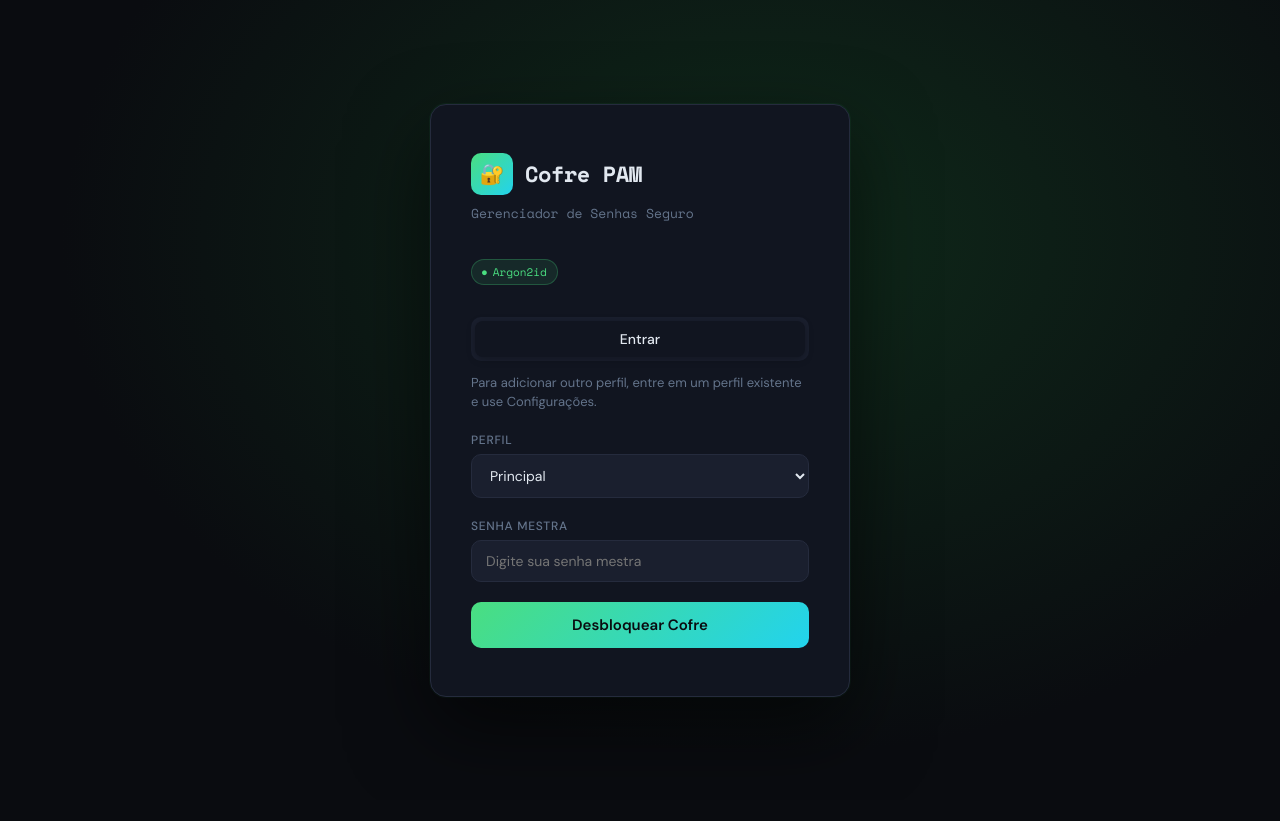
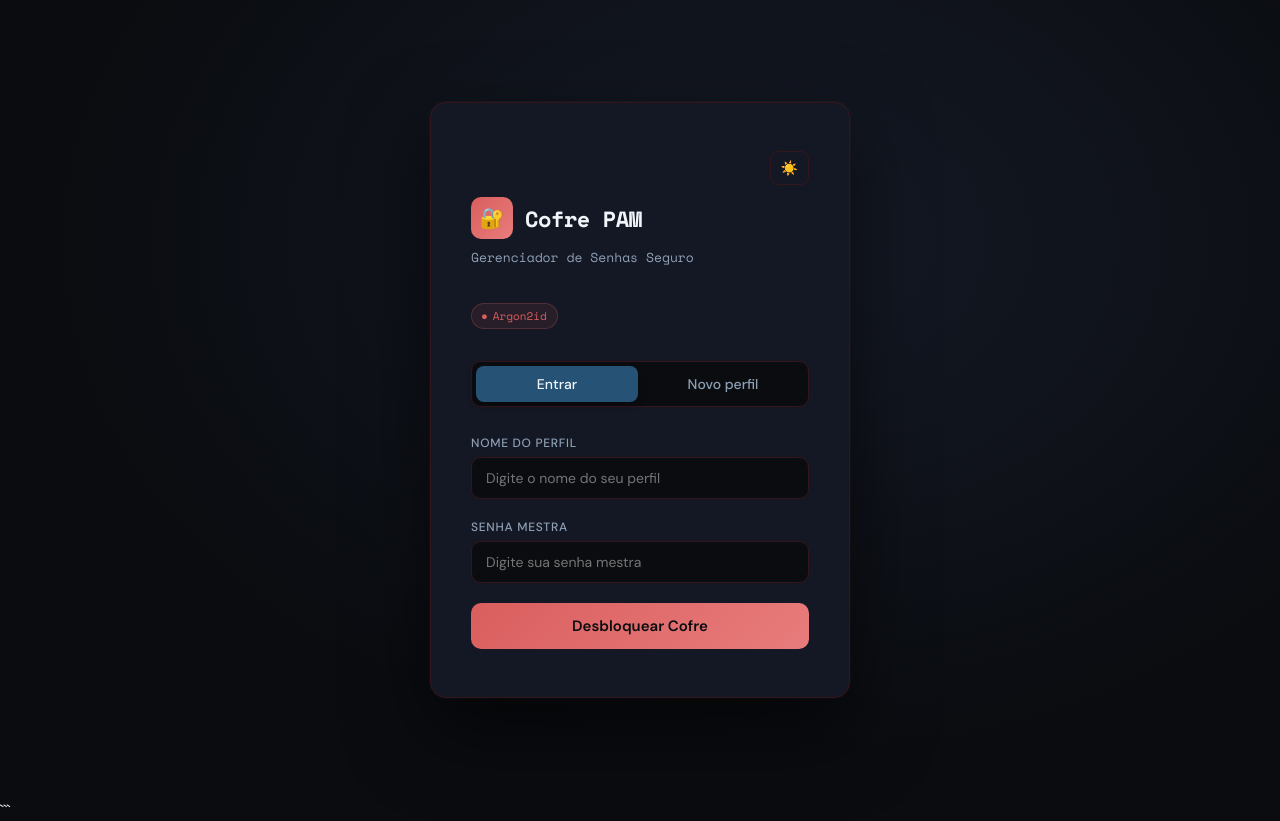
Before and after one commit to Felipebuen/Cofre-de-senhas-PAM, a Flask app: page / in a window 1280 px wide. Before the commit the page ends 697 px from the top, so only its background shows below. Run offline with Flask 3, Linux system fonts and the light colour scheme; data that the repository does not hold is empty.

Commit message:
feat: adicionar temas e perfis secundários
Permitir alternar entre os modos claro e escuro, salvando a preferência.

Exigir o nome do perfil no login e permitir criar perfis secundários na tela de entrada, mediante confirmação da senha mestra principal.

````diff
--- a/app.py
+++ b/app.py
@@ -79,6 +79,7 @@ def status():
     return jsonify({
         "cofre_existe": cofre.existe(),
         "perfis": cofre.listar_perfis(),
+        "perfil_principal": cofre.perfil_principal(),
         "perfil_atual": perfil if session.get("autenticado") else None,
         "autenticado": bool(session.get("autenticado") and cofre.esta_aberto(perfil, sessao_id)),
         "kdf": kdf_info(),
@@ -109,7 +110,11 @@ def inicializar():
 def login():
     dados = request.get_json(silent=True) or {}
     senha = dados.get("senha_mestra", "")
-    perfil = dados.get("perfil", "Principal")
+    perfil = dados.get("perfil", "")
+    if not isinstance(perfil, str) or not perfil.strip():
+        return jsonify({"erro": "Nome do perfil é obrigatório"}), 400
+    if not isinstance(senha, str):
+        return jsonify({"erro": "Senha mestra inválida"}), 400
     sessao_id = secrets.token_urlsafe(24)
     try:
         cofre.abrir(senha, perfil, sessao_id)
@@ -123,6 +128,36 @@ def login():
         return jsonify({"erro": str(e)}), 404
     except SenhaMestraIncorretaError:
         return jsonify({"erro": "Senha mestra incorreta"}), 401
+    except ValueError as e:
+        return jsonify({"erro": str(e)}), 400
+
+
+@app.route("/api/perfis/registrar", methods=["POST"])
+def registrar_perfil():
+    dados = request.get_json(silent=True) or {}
+    perfil_principal = dados.get("perfil_principal", "")
+    senha_principal = dados.get("senha_principal", "")
+    nome = dados.get("perfil", "")
+    senha = dados.get("senha_mestra", "")
+    if not all(isinstance(valor, str) for valor in (
+        perfil_principal, senha_principal, nome, senha
+    )):
+        return jsonify({"erro": "Preencha os dados do perfil principal e do novo perfil"}), 400
+    if len(senha) < 8:
+        return jsonify({"erro": "Senha mestra deve ter pelo menos 8 caracteres"}), 400
+    try:
+        cofre.criar_perfil_com_senha_principal(
+            nome, senha, perfil_principal, senha_principal
+        )
+        return jsonify({"ok": True, "perfis": cofre.listar_perfis()}), 201
+    except CofreNaoInicializadoError as e:
+        return jsonify({"erro": str(e)}), 404
+    except PerfilNaoEncontradoError as e:
+        return jsonify({"erro": str(e)}), 404
+    except SenhaMestraIncorretaError:
+        return jsonify({"erro": "Senha mestra do perfil principal incorreta"}), 401
+    except PerfilExistenteError as e:
+        return jsonify({"erro": str(e)}), 409
     except ValueError as e:
         return jsonify({"erro": str(e)}), 400
 
--- a/frontend/templates/index.html
+++ b/frontend/templates/index.html
@@ -12,19 +12,40 @@
 
     :root {
       --bg:        #0a0c10;
-      --surface:   #111520;
-      --surface2:  #1a1f2e;
-      --border:    #252b3d;
-      --accent:    #4ade80;
-      --accent2:   #22d3ee;
+      --surface:   #131824;
+      --surface2:  #265275;
+      --border:    #34151B;
+      --accent:    #DA5E5E;
+      --accent2:   #e87c7c;
+      --accent-rgb: 218, 94, 94;
+      --auth-glow: #151a26;
+      --on-accent: #0a0c10;
       --danger:    #f87171;
       --warn:      #fbbf24;
-      --text:      #e2e8f0;
-      --muted:     #64748b;
+      --text:      #f1f5f9;
+      --muted:     #8fa0b5;
       --mono:      'Space Mono', monospace;
       --sans:      'DM Sans', sans-serif;
       --r:         10px;
       --rr:        16px;
+      color-scheme: dark;
+    }
+
+    :root[data-theme="light"] {
+      --bg:        #f3f6fb;
+      --surface:   #ffffff;
+      --surface2:  #e6eef8;
+      --border:    #cbd7e6;
+      --accent:    #123b63;
+      --accent2:   #1d5b91;
+      --accent-rgb: 18, 59, 99;
+      --auth-glow: #e9f0f8;
+      --on-accent: #ffffff;
+      --danger:    #b42332;
+      --warn:      #9a6700;
+      --text:      #172b42;
+      --muted:     #62748a;
+      color-scheme: light;
     }
 
     html, body { height: 100%; background: var(--bg); color: var(--text); font-family: var(--sans); }
@@ -33,7 +54,7 @@
     #auth-screen {
       display: flex; align-items: center; justify-content: center;
       min-height: 100vh;
-      background: radial-gradient(ellipse at 60% 30%, #0f2a1a 0%, var(--bg) 65%);
+      background: radial-gradient(ellipse at 60% 30%, var(--auth-glow) 0%, var(--bg) 65%);
     }
 
     .auth-card {
@@ -42,8 +63,10 @@
       border: 1px solid var(--border);
       border-radius: var(--rr);
       padding: 48px 40px;
-      box-shadow: 0 32px 80px rgba(0,0,0,.6), 0 0 0 1px rgba(74,222,128,.06);
+      box-shadow: 0 32px 80px rgba(0,0,0,.6), 0 0 0 1px rgba(var(--accent-rgb),.06);
     }
+
+    .auth-theme-toggle-row { display: flex; justify-content: flex-end; margin-bottom: 12px; }
 
     .logo {
       display: flex; align-items: center; gap: 12px;
@@ -51,7 +74,7 @@
     }
     .logo-icon {
       width: 42px; height: 42px;
-      background: linear-gradient(135deg, #4ade80, #22d3ee);
+      background: linear-gradient(135deg, var(--accent), var(--accent2));
       border-radius: 10px;
       display: flex; align-items: center; justify-content: center;
       font-size: 20px;
@@ -61,7 +84,7 @@
 
     .kdf-badge {
       display: inline-flex; align-items: center; gap: 6px;
-      background: rgba(74,222,128,.1); border: 1px solid rgba(74,222,128,.25);
+      background: rgba(var(--accent-rgb),.1); border: 1px solid rgba(var(--accent-rgb),.25);
       color: var(--accent); font-family: var(--mono); font-size: 11px;
       padding: 4px 10px; border-radius: 20px; margin-bottom: 32px;
     }
@@ -69,8 +92,8 @@
 
     .tab-row {
       display: flex; gap: 4px;
-      background: var(--surface2); border-radius: var(--r);
-      padding: 4px; margin-bottom: 28px;
+      background: var(--bg); border-radius: var(--r);
+      padding: 4px; margin-bottom: 28px; border: 1px solid var(--border);
     }
     .tab-btn {
       flex: 1; padding: 9px; border: none; border-radius: 8px;
@@ -79,7 +102,7 @@
       background: transparent; color: var(--muted);
     }
     .tab-btn.active {
-      background: var(--surface); color: var(--text);
+      background: var(--surface2); color: var(--text);
       box-shadow: 0 2px 8px rgba(0,0,0,.3);
     }
 
@@ -90,14 +113,14 @@
     input[type="text"], input[type="password"], input[type="url"],
     textarea, select {
       width: 100%;
-      background: var(--surface2); border: 1px solid var(--border);
+      background: var(--bg); border: 1px solid var(--border);
       color: var(--text); font-family: var(--sans); font-size: 14px;
       padding: 11px 14px; border-radius: var(--r);
       outline: none; transition: border .2s;
     }
     input:focus, textarea:focus, select:focus {
       border-color: var(--accent);
-      box-shadow: 0 0 0 3px rgba(74,222,128,.12);
+      box-shadow: 0 0 0 3px rgba(var(--accent-rgb),.12);
     }
     textarea { resize: vertical; min-height: 80px; }
 
@@ -108,15 +131,15 @@
       transition: all .2s; position: relative; overflow: hidden;
     }
     .btn-primary {
-      background: linear-gradient(135deg, #4ade80, #22d3ee);
-      color: #0a0c10;
+      background: linear-gradient(135deg, var(--accent), var(--accent2));
+      color: var(--on-accent);
     }
-    .btn-primary:hover { opacity: .9; transform: translateY(-1px); box-shadow: 0 8px 24px rgba(74,222,128,.3); }
+    .btn-primary:hover { opacity: .9; transform: translateY(-1px); box-shadow: 0 8px 24px rgba(var(--accent-rgb),.3); }
     .btn-secondary {
-      background: var(--surface2); color: var(--text);
+      background: var(--bg); color: var(--text);
       border: 1px solid var(--border);
     }
-    .btn-secondary:hover { border-color: var(--accent); }
+    .btn-secondary:hover { border-color: var(--accent); background: var(--surface2); }
     .btn-danger { background: rgba(248,113,113,.15); color: var(--danger); border: 1px solid rgba(248,113,113,.3); }
     .btn-danger:hover { background: rgba(248,113,113,.25); }
     .btn-sm { width: auto; padding: 7px 14px; font-size: 13px; }
@@ -141,7 +164,7 @@
       display: flex; align-items: center; gap: 10px;
       margin-bottom: 20px;
     }
-    .sidebar-logo .logo-icon { width: 32px; height: 32px; font-size: 15px; border-radius: 8px; }
+    .sidebar-logo .logo-icon { width: 32px; height: 32px; font-size: 15px; border-radius: 8px; background: linear-gradient(135deg, var(--accent), var(--accent2)); color: var(--on-accent);}
     .sidebar-logo span { font-family: var(--mono); font-weight: 700; font-size: 15px; }
 
     .search-box {
@@ -167,12 +190,12 @@
       padding: 13px 12px; border-radius: var(--r); cursor: pointer;
       border: 1px solid transparent; transition: all .15s; margin-bottom: 4px;
     }
-    .cred-item:hover { background: var(--surface2); border-color: var(--border); }
-    .cred-item.active { background: rgba(74,222,128,.08); border-color: rgba(74,222,128,.3); }
+    .cred-item:hover { background: var(--bg); border-color: var(--border); }
+    .cred-item.active { background: rgba(var(--accent-rgb),.08); border-color: rgba(var(--accent-rgb),.3); }
     .cred-title { font-weight: 600; font-size: 14px; margin-bottom: 3px; }
     .cred-meta  { font-size: 12px; color: var(--muted); display: flex; gap: 8px; align-items: center; }
     .cat-badge {
-      background: var(--surface2); border: 1px solid var(--border);
+      background: var(--bg); border: 1px solid var(--border);
       font-size: 11px; padding: 2px 8px; border-radius: 20px; color: var(--muted);
     }
 
@@ -192,7 +215,8 @@
       background: transparent; color: var(--muted); border-radius: 8px;
       cursor: pointer; font-size: 14px; transition: all .2s;
     }
-    .icon-btn:hover { color: var(--text); border-color: var(--accent); }
+    .icon-btn:hover { color: var(--text); border-color: var(--accent); background: var(--surface2); }
+    .theme-toggle { color: var(--text); }
 
     /* ── Main panel ───────────────────────────────────────────── */
     .main-panel {
@@ -222,7 +246,7 @@
     .detail-label { font-size: 11px; color: var(--muted); text-transform: uppercase;
                     letter-spacing: .06em; margin-bottom: 6px; font-weight: 500; }
     .detail-value {
-      font-size: 14px; background: var(--surface2);
+      font-size: 14px; background: var(--surface);
       border: 1px solid var(--border); border-radius: var(--r);
       padding: 10px 14px; display: flex; align-items: center; justify-content: space-between;
       gap: 8px; word-break: break-all;
@@ -269,7 +293,7 @@
 
     /* ── Generator panel ──────────────────────────────────────── */
     #gen-panel {
-      background: var(--surface2); border: 1px solid var(--border);
+      background: var(--surface); border: 1px solid var(--border);
       border-radius: var(--rr); padding: 24px; margin-top: 8px;
     }
     #gen-panel h3 { font-size: 14px; font-weight: 600; margin-bottom: 16px; }
@@ -301,7 +325,7 @@
     .stat-card .stat-lbl { font-size: 13px; color: var(--muted); margin-top: 4px; }
     .cat-list { display: flex; flex-wrap: wrap; gap: 8px; }
     .cat-pill {
-      background: var(--surface2); border: 1px solid var(--border);
+      background: var(--bg); border: 1px solid var(--border);
       border-radius: 20px; padding: 6px 14px; font-size: 13px;
       display: flex; align-items: center; gap: 6px;
     }
@@ -309,7 +333,7 @@
 
     /* ── Settings panel ───────────────────────────────────────── */
     #settings-view .section-title { font-size: 13px; color: var(--muted); text-transform: uppercase;
-                                     letter-spacing: .06em; margin-bottom: 16px; font-weight: 500; }
+                                    letter-spacing: .06em; margin-bottom: 16px; font-weight: 500; }
     .settings-block {
       background: var(--surface); border: 1px solid var(--border);
       border-radius: var(--rr); padding: 24px; margin-bottom: 20px;
@@ -337,7 +361,7 @@
 
     /* ── Modal ────────────────────────────────────────────────── */
     .modal-overlay {
-      position: fixed; inset: 0; background: rgba(0,0,0,.7);
+      position: fixed; inset: 0; background: rgba(10, 12, 16, .8);
       display: flex; align-items: center; justify-content: center; z-index: 1000;
     }
     .modal-overlay.hidden { display: none; }
@@ -397,6 +421,9 @@
 <!-- ═══════════════════════ AUTH SCREEN ═══════════════════════ -->
 <div id="auth-screen">
   <div class="auth-card">
+    <div class="auth-theme-toggle-row">
+      <button class="icon-btn theme-toggle" type="button" data-theme-toggle onclick="alternarTema()" aria-label="Ativar modo claro" title="Ativar modo claro">☀️</button>
+    </div>
     <div class="logo">
       <div class="logo-icon">🔐</div>
       <span class="logo-text">Cofre PAM</span>
@@ -405,29 +432,27 @@
     <div class="kdf-badge" id="kdf-badge">Carregando...</div>
 
     <div class="tab-row">
-      <button class="tab-btn active" onclick="showTab('login')">Entrar</button>
-      <button class="tab-btn" id="criar-tab-btn" onclick="showTab('criar')">Criar Cofre</button>
+      <button class="tab-btn active" data-tab="login" onclick="showTab('login')">Entrar</button>
+      <button class="tab-btn" id="criar-tab-btn" data-tab="criar" onclick="showTab('criar')">Criar Cofre</button>
+      <button class="tab-btn hidden" id="criar-secundario-tab-btn" data-tab="criar-secundario" onclick="showTab('criar-secundario')">Novo perfil</button>
     </div>
-    <p class="text-muted hidden" id="existing-vault-help" style="margin:-16px 0 20px;line-height:1.5">
-      Para adicionar outro perfil, entre em um perfil existente e use Configurações.
-    </p>
 
     <!-- Login -->
-    <div id="tab-login">
+    <div id="tab-login" class="auth-tab-panel">
       <div class="field">
-        <label for="login-perfil">Perfil</label>
-        <select id="login-perfil"></select>
+        <label for="login-perfil">Nome do perfil</label>
+        <input type="text" id="login-perfil" maxlength="40" placeholder="Digite o nome do seu perfil" autocomplete="username" required onkeydown="if(event.key==='Enter')doLogin()" />
       </div>
       <div class="field">
         <label for="login-senha">Senha Mestra</label>
-        <input type="password" id="login-senha" placeholder="Digite sua senha mestra" onkeydown="if(event.key==='Enter')doLogin()" />
+        <input type="password" id="login-senha" placeholder="Digite sua senha mestra" autocomplete="current-password" onkeydown="if(event.key==='Enter')doLogin()" />
       </div>
       <button class="btn btn-primary" onclick="doLogin()">Desbloquear Cofre</button>
       <div class="err-msg" id="login-err"></div>
     </div>
 
     <!-- Criar -->
-    <div id="tab-criar" class="hidden">
+    <div id="tab-criar" class="auth-tab-panel hidden">
       <div class="field">
         <label for="criar-perfil">Nome do perfil</label>
         <input type="text" id="criar-perfil" maxlength="40" placeholder="Ex.: Felipe" />
@@ -444,6 +469,35 @@
       </div>
       <button class="btn btn-primary" onclick="doCriar()">Criar Cofre</button>
       <div class="err-msg" id="criar-err"></div>
+    </div>
+
+    <!-- Criar perfil secundário -->
+    <div id="tab-criar-secundario" class="auth-tab-panel hidden">
+      <p class="text-muted" style="margin:-8px 0 20px;line-height:1.5">
+        Confirme a senha mestra do perfil principal para autorizar. O novo perfil terá sua própria senha mestra.
+      </p>
+      <div class="field">
+        <label for="sec-principal-perfil">Perfil principal</label>
+        <input type="text" id="sec-principal-perfil" readonly />
+      </div>
+      <div class="field">
+        <label for="sec-principal-senha">Senha mestra do perfil principal</label>
+        <input type="password" id="sec-principal-senha" placeholder="Senha mestra do perfil principal" autocomplete="current-password" />
+      </div>
+      <div class="field">
+        <label for="sec-perfil">Nome do novo perfil</label>
+        <input type="text" id="sec-perfil" maxlength="40" placeholder="Ex.: Família" autocomplete="username" />
+      </div>
+      <div class="field">
+        <label for="sec-senha">Senha mestra do novo perfil</label>
+        <input type="password" id="sec-senha" placeholder="Mínimo 8 caracteres" autocomplete="new-password" />
+      </div>
+      <div class="field">
+        <label for="sec-conf">Confirmar senha mestra do novo perfil</label>
+        <input type="password" id="sec-conf" placeholder="Repita a senha" autocomplete="new-password" onkeydown="if(event.key==='Enter')doCriarPerfilSecundario()" />
+      </div>
+      <button class="btn btn-primary" onclick="doCriarPerfilSecundario()">Criar perfil secundário</button>
+      <div class="err-msg" id="secundario-err"></div>
     </div>
   </div>
 </div>
@@ -477,6 +531,7 @@
       <button class="icon-btn" title="Dashboard" onclick="showDash()">📊</button>
       <button class="icon-btn" title="Gerador de Senhas" onclick="showGen()">⚡</button>
       <button class="icon-btn" title="Configurações" onclick="showSettings()">⚙️</button>
+      <button class="icon-btn theme-toggle" type="button" data-theme-toggle onclick="alternarTema()" aria-label="Ativar modo claro" title="Ativar modo claro">☀️</button>
       <button class="icon-btn" title="Sair" onclick="doLogout()" style="margin-left:auto">🚪</button>
     </div>
   </aside>
@@ -706,7 +761,7 @@
         <div class="settings-block">
           <h3>ℹ️ Sobre o Cofre PAM</h3>
           <p class="text-muted" style="font-size:14px;line-height:1.8">
-            <strong>Cofre de Senhas PAM</strong> — Trabalho de Conclusão de Curso<br>
+            <strong>Cofre de Senhas PAM</strong> <br>
             Engenharia da Computação — Universidade de Sorocaba (UNISO), 2026.<br><br>
             <em>Gabriel H. N. Oliveira · Felipe B. Ribeiro</em><br>
           </p>
@@ -741,6 +796,24 @@ let credAtualDados = null;
 let senhaVisivelDetail = false;
 let cofreExiste = false;
 
+function aplicarTema(tema) {
+  const temaAtual = tema === 'light' ? 'light' : 'dark';
+  document.documentElement.dataset.theme = temaAtual;
+  const proximoTema = temaAtual === 'light' ? 'escuro' : 'claro';
+  const icone = temaAtual === 'light' ? '🌙' : '☀️';
+  document.querySelectorAll('[data-theme-toggle]').forEach(botao => {
+    botao.textContent = icone;
+    botao.setAttribute('aria-label', `Ativar modo ${proximoTema}`);
+    botao.title = `Ativar modo ${proximoTema}`;
+  });
+}
+
+function alternarTema() {
+  const tema = document.documentElement.dataset.theme === 'light' ? 'dark' : 'light';
+  aplicarTema(tema);
+  localStorage.setItem('pam-theme', tema);
+}
+
 // ═══════════════════════════════════════════════════════════════
 //  Init
 // ═══════════════════════════════════════════════════════════════
@@ -748,7 +821,7 @@ async function init() {
   const r = await api('GET', '/api/status');
   cofreExiste = Boolean(r.cofre_existe);
   document.getElementById('kdf-badge').textContent = r.kdf || 'AES-256-GCM';
-  atualizarPerfis(r.perfis || [], r.perfil_atual);
+  document.getElementById('sec-principal-perfil').value = r.perfil_principal || '';
 
   if (r.autenticado) {
     mostrarApp();
@@ -756,7 +829,7 @@ async function init() {
     showTab('criar');
   } else {
     document.getElementById('criar-tab-btn').classList.add('hidden');
-    document.getElementById('existing-vault-help').classList.remove('hidden');
+    document.getElementById('criar-secundario-tab-btn').classList.remove('hidden');
   }
   gerarSenha();
 }
@@ -765,20 +838,58 @@ async function init() {
 //  Auth
 // ═══════════════════════════════════════════════════════════════
 function showTab(t) {
-  document.getElementById('tab-login').classList.toggle('hidden', t !== 'login');
-  document.getElementById('tab-criar').classList.toggle('hidden', t !== 'criar');
-  document.querySelectorAll('.tab-btn').forEach((b, i) =>
-    b.classList.toggle('active', (i === 0 && t === 'login') || (i === 1 && t === 'criar'))
+  const paineis = {
+    login: 'tab-login',
+    criar: 'tab-criar',
+    'criar-secundario': 'tab-criar-secundario',
+  };
+  document.querySelectorAll('.auth-tab-panel').forEach(painel =>
+    painel.classList.toggle('hidden', painel.id !== paineis[t])
+  );
+  document.querySelectorAll('.tab-btn').forEach(botao =>
+    botao.classList.toggle('active', botao.dataset.tab === t)
   );
 }
 
 async function doLogin() {
   const senha = document.getElementById('login-senha').value;
-  const perfil = document.getElementById('login-perfil').value || 'Principal';
+  const perfil = document.getElementById('login-perfil').value.trim();
   setErr('login-err', '');
+  if (!perfil) return setErr('login-err', 'Informe o nome do perfil.');
+  if (!senha) return setErr('login-err', 'Informe a senha mestra.');
   const r = await api('POST', '/api/login', { perfil, senha_mestra: senha });
   if (r.ok) { mostrarApp(); }
   else { setErr('login-err', r.erro || 'Erro desconhecido'); }
+}
+
+async function doCriarPerfilSecundario() {
+  const perfilPrincipal = document.getElementById('sec-principal-perfil').value;
+  const senhaPrincipal = document.getElementById('sec-principal-senha').value;
+  const perfil = document.getElementById('sec-perfil').value.trim();
+  const senha = document.getElementById('sec-senha').value;
+  const confirmacao = document.getElementById('sec-conf').value;
+  setErr('secundario-err', '');
+  if (!senhaPrincipal) return setErr('secundario-err', 'Informe a senha mestra do perfil principal.');
+  if (!perfil) return setErr('secundario-err', 'Informe o nome do novo perfil.');
+  if (senha.length < 8) return setErr('secundario-err', 'Senha mestra deve ter pelo menos 8 caracteres.');
+  if (senha !== confirmacao) return setErr('secundario-err', 'As senhas do novo perfil não coincidem.');
+
+  const r = await api('POST', '/api/perfis/registrar', {
+    perfil_principal: perfilPrincipal,
+    senha_principal: senhaPrincipal,
+    perfil,
+    senha_mestra: senha,
+  });
+  document.getElementById('sec-principal-senha').value = '';
+  if (!r.ok) return setErr('secundario-err', r.erro || 'Erro ao criar perfil.');
+
+  document.getElementById('login-perfil').value = perfil;
+  document.getElementById('login-senha').value = '';
+  ['sec-perfil', 'sec-senha', 'sec-conf'].forEach(id => {
+    document.getElementById(id).value = '';
+  });
+  showTab('login');
+  notif('Perfil secundário criado. Entre com o nome e a senha desse perfil.', 'success');
 }
 
 async function doCriar() {
@@ -1076,17 +1187,6 @@ function showView(id) {
     .forEach(v => document.getElementById(v).classList.toggle('hidden', v !== id));
 }
 
-function atualizarPerfis(perfis, perfilAtual) {
-  const select = document.getElementById('login-perfil');
-  select.replaceChildren(...perfis.map(nome => {
-    const option = document.createElement('option');
-    option.value = nome;
-    option.textContent = nome;
-    return option;
-  }));
-  if (perfilAtual) select.value = perfilAtual;
-}
-
 async function api(method, path, body) {
   const opts = {
     method,
@@ -1126,7 +1226,10 @@ function formatData(iso) {
   catch { return iso; }
 }
 
+aplicarTema(localStorage.getItem('pam-theme') === 'light' ? 'light' : 'dark');
 init();
 </script>
 </body>
 </html>
+
+```
````
Also changed, not shown: backend/vault.py (+50 -0 lines), data/vault.json (+26 -1 lines), requirements.txt (+13 -3 lines).
